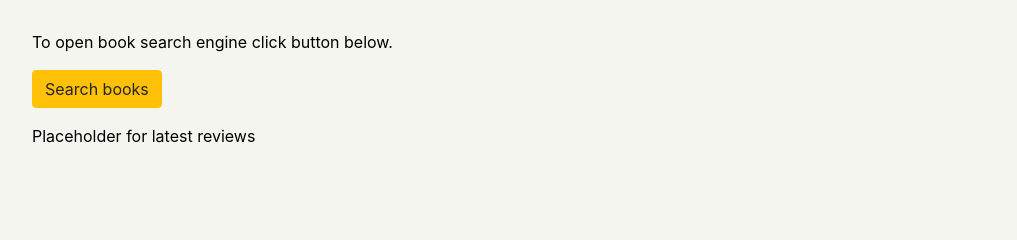
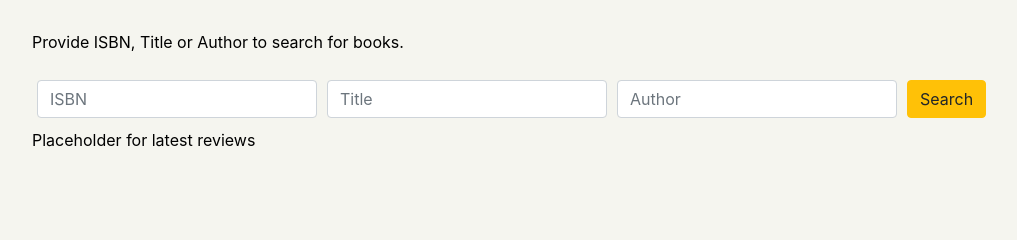
Before and after one commit to mag103/cs50w-project1, a Flask app: template templates/home.html in a window 1280 px wide. Shown: the part 124-364 px from the top of the page, without its empty margins (28-1045 px from the left). Run offline with Flask 2, Linux system fonts and the light colour scheme; the template is opened without the code that fills it, so the values that code supplies are empty; some libraries are stand-ins or nearby versions.

Commit message:
Updates for search books function.

```diff
--- a/application.py
+++ b/application.py
@@ -20,10 +20,6 @@ Session(app)
 engine = create_engine(os.getenv("DATABASE_URL"))
 db = scoped_session(sessionmaker(bind=engine))
 
-
-# @app.route("/")
-# def welcome():
-#     return render_template("welcome.html", message="Welcome. Placeholder for registration/login.")
 
 # -----------------LOGIN-----------------
 
@@ -60,18 +56,6 @@ def home():
         username = db.execute("SELECT username FROM users WHERE id = :id", {"id": session['user_id']}).fetchall()[0]["username"]
         return render_template("home.html", username=username)
 
-# -----------------SEARCH BOOKS-----------------
-
-@app.route("/search", methods=["GET", "POST"])
-def search():
-
-    if request.method == "GET":
-
-        if not session.get('logged_in'):
-            return render_template("error.html", message="You need to log in to access this page.")
-
-        return render_template("search.html")
-
     if request.method == "POST":
 
         isbn = request.form.get("isbn")
@@ -84,11 +68,11 @@ def search():
         author = "%"+author+"%"
 
         # Check if there is at least one search result
-        if db.execute("SELECT * FROM books WHERE isbn LIKE :isbn", {"isbn": isbn}).rowcount == 0:
+        if db.execute("SELECT * FROM books WHERE isbn LIKE :isbn AND title LIKE :title AND author LIKE :author", {"isbn": isbn, "title": title, "author": author}).rowcount == 0:
             return render_template("error.html", message="There is no book that matches your search.")
 
         # Select all search results
-        results = db.execute("SELECT * FROM books WHERE isbn LIKE :isbn", {"isbn": isbn}).fetchall()
+        results = db.execute("SELECT * FROM books WHERE isbn LIKE :isbn AND title LIKE :title AND author LIKE :author", {"isbn": isbn, "title": title, "author": author}).fetchall()
         return render_template("search_results.html", results=results)
 
 # -----------------REGISTRATION-----------------
--- a/static/styles.css
+++ b/static/styles.css
@@ -31,7 +31,7 @@ h2 {
   padding: 10px;
 }
 .form-signin input[type=text] {
-  margin-bottom: 5px;
+  margin-bottom: 10px;
 }
 .form-signin input[type=password] {
   margin-bottom: 20px;
@@ -40,4 +40,13 @@ h2 {
   margin-top: 20px;
 }
 
+.form-row {
+  max-width: 1200px;
+  margin: 0 auto;
+}
+.form-row input, .form-row .btn {
+  margin-top: 10px;
+  margin-bottom: 10px;
+}
+
 /*# sourceMappingURL=styles.css.map */
--- a/static/styles.scss
+++ b/static/styles.scss
@@ -36,7 +36,7 @@ h2 {
   }
 
   input[type="text"] {
-    margin-bottom: 5px;
+    margin-bottom: 10px;
   }
 
   input[type="password"] {
@@ -47,3 +47,13 @@ h2 {
     margin-top: 20px;
   }
 }
+
+.form-row {
+  max-width: 1200px;
+  margin: 0 auto;
+
+  input, .btn {
+    margin-top: 10px;
+    margin-bottom: 10px;
+  }
+}
--- a/templates/home.html
+++ b/templates/home.html
@@ -9,9 +9,24 @@
 
 {% block body %}
 
-<p>To open book search engine click button below.</p>
+<p>Provide ISBN, Title or Author to search for books.</p>
 
-<p><a href="{{ url_for('search') }}" class="btn btn-warning" role="button">Search books</a></p>
+  <form action="" method="post">
+    <div class="form-row">
+      <div class="col-12 col-md-3">
+        <input type="text" class="form-control" name="isbn" placeholder="ISBN">
+      </div>
+      <div class="col-12 col-md-3">
+        <input type="text" class="form-control" name="title" placeholder="Title">
+      </div>
+      <div class="col-12 col-md-3">
+        <input type="text" class="form-control" name="author" placeholder="Author">
+      </div>
+      <div class="col-12 col-md-3">
+        <button class="btn btn-warning">Search</button>
+      </div>
+    </div>
+  </form>
 
 <p>Placeholder for latest reviews</p>
 
--- a/templates/register.html
+++ b/templates/register.html
@@ -2,13 +2,16 @@
 
 {% block heading %}
 
-    Hello
+    Registration
 
 {% endblock %}
 
 
 {% block body %}
 
+<p>Please set your username and password to register to the book review website.</p>
+
+<div class="container">
   <div class="wrapper">
     <form class="form-signin" action="" method="post">
       <h2 class="form-signin-heading">Register</h2>
@@ -17,5 +20,6 @@
       <button class="btn btn-lg btn-warning btn-block" type="submit">Register</button>
     </form>
   </div>
+</div>
 
 {% endblock %}
```
Also changed, not shown: templates/search.html (deleted, +0 -19 lines), 3 other files.
